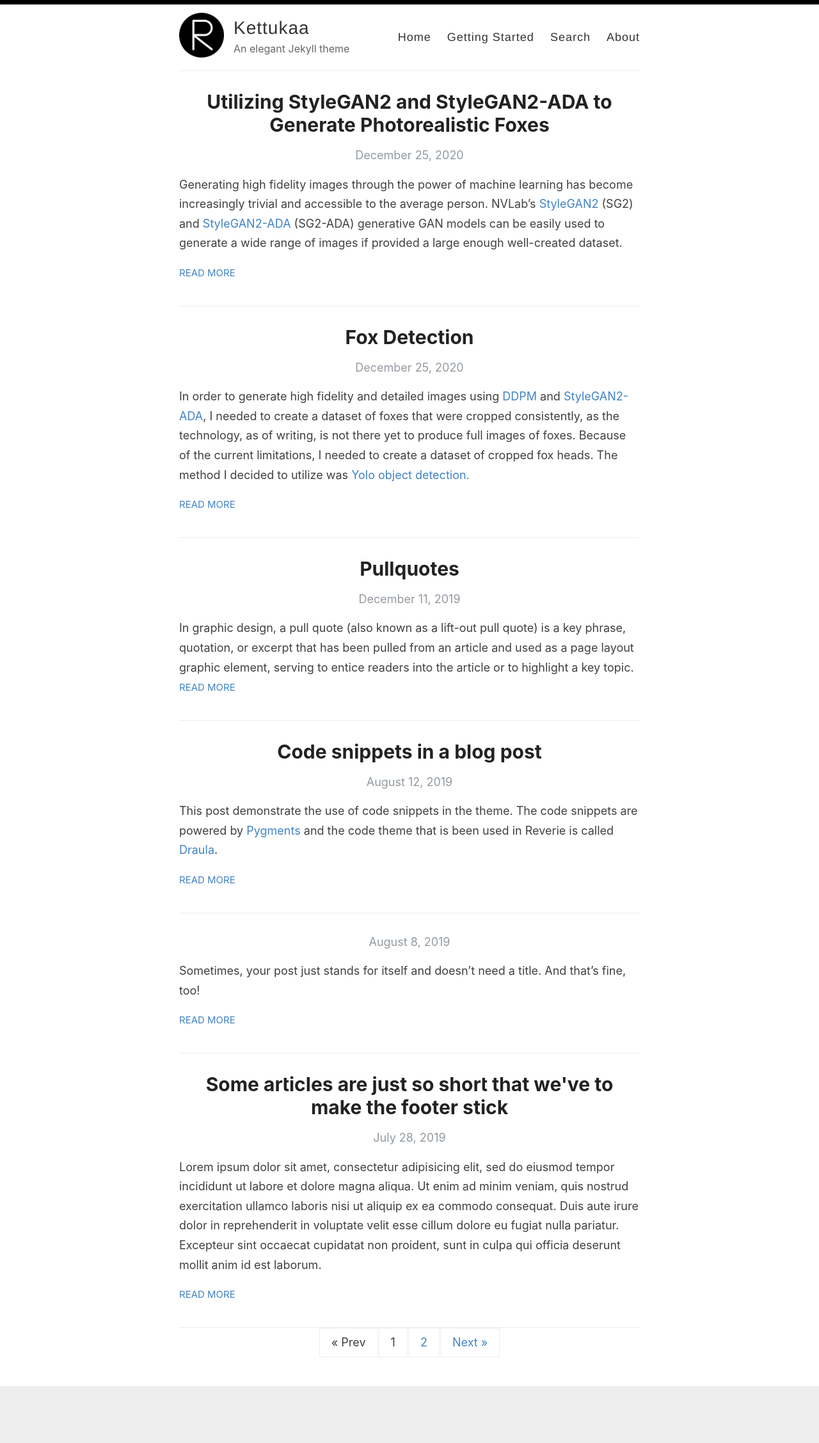
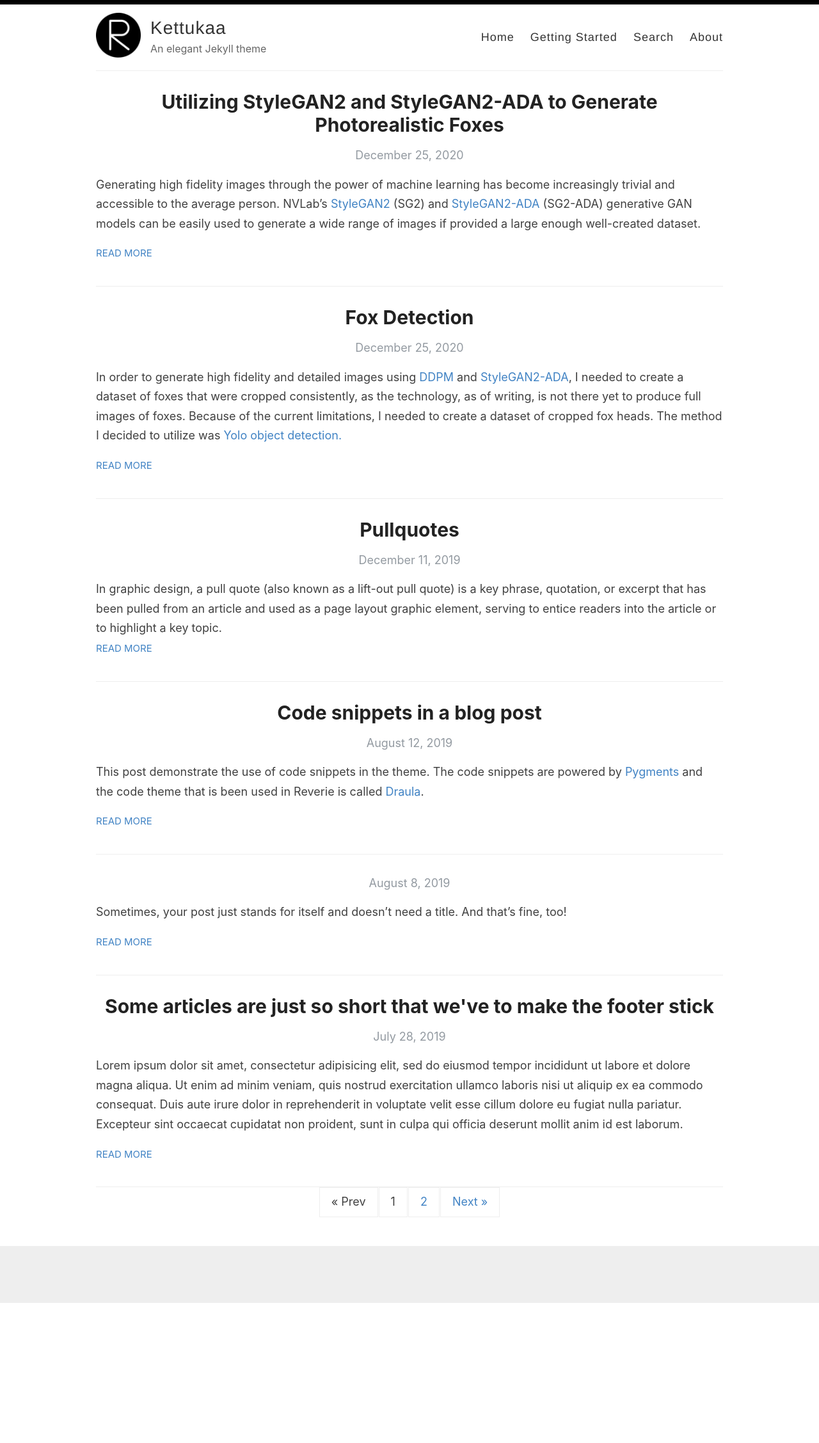
Before and after one commit to Kettukaa/Kettukaa.github.io, a Jekyll site: the page built from index.html, in a window 1280 px wide. Shown: the whole page at 64% size. Built offline with Jekyll 4.4.1, drawn with Linux system fonts in a browser that asks for light colours; the list of posts is cut into pages by our own code; after the commit the page ends 2037 px from its top, so only the background shows below that.

Commit message:
Update style.scss

```diff
--- a/assets/style.scss
+++ b/assets/style.scss
@@ -32,7 +32,7 @@ body {
 
 .container {
   margin: 0 auto;
-  max-width: 740px;
+  max-width: 1000px;
   padding: 0 10px;
   width: 100%;
 }
```
